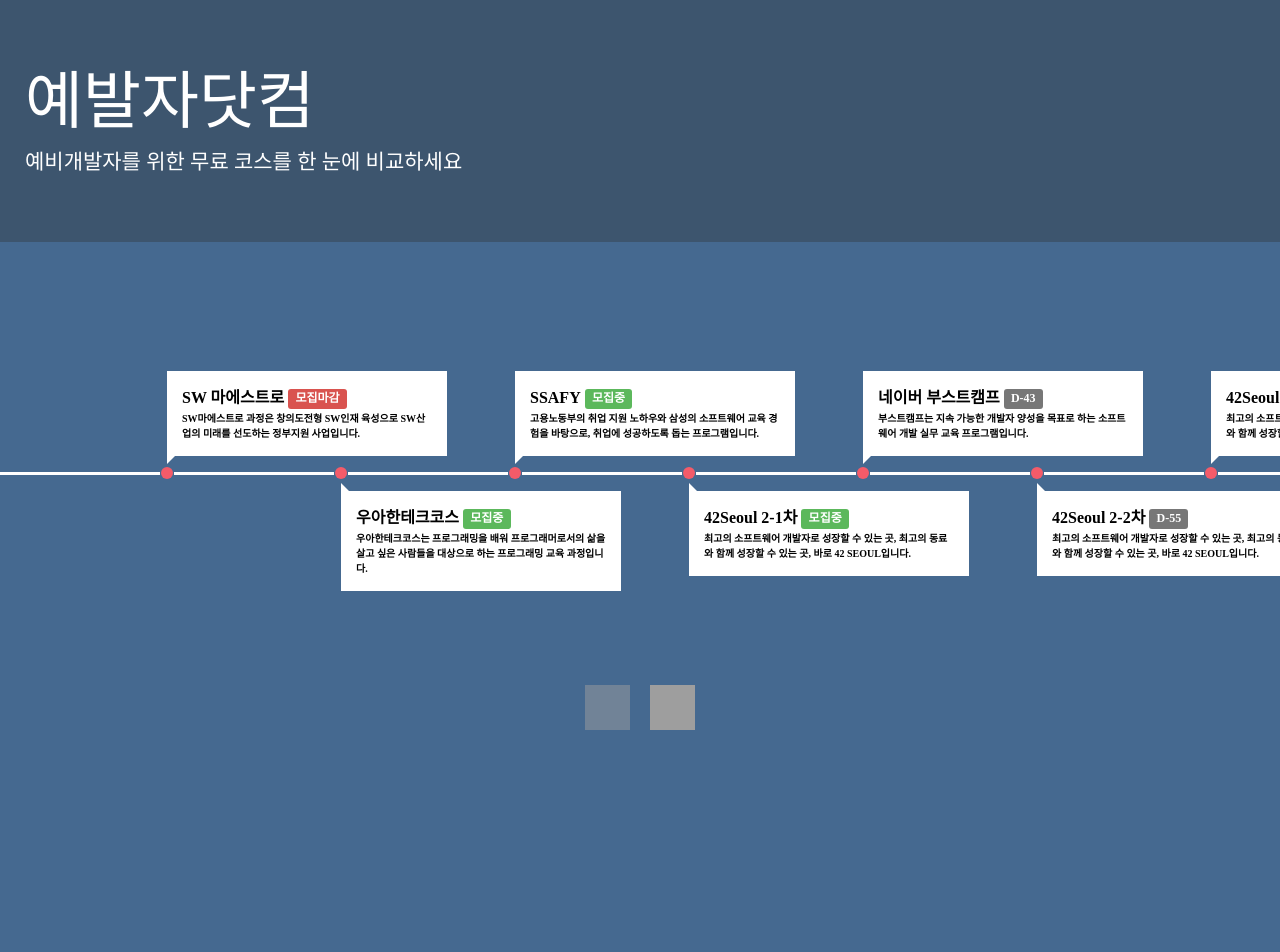
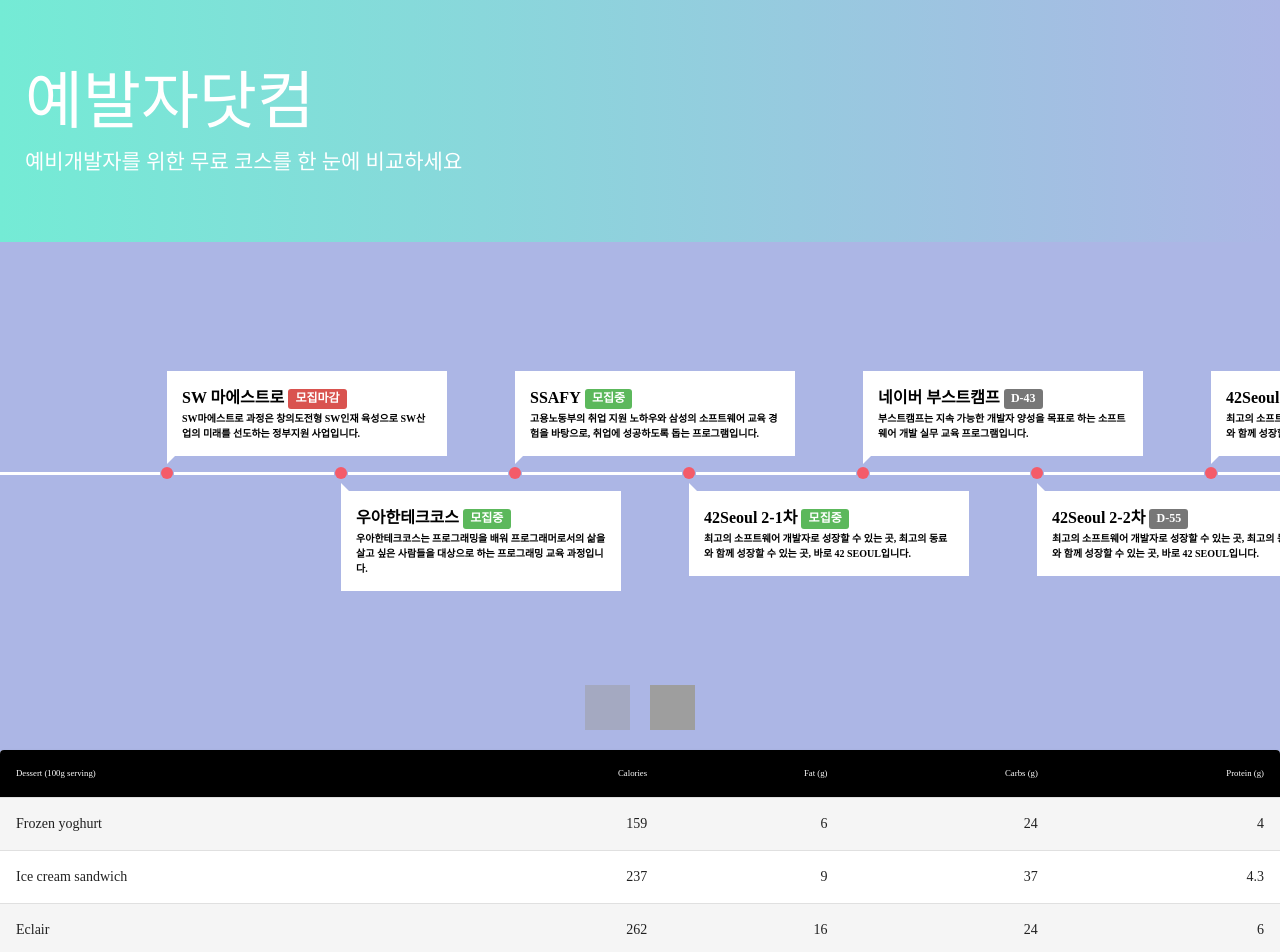
Before and after one commit to hidaehyunlee/MeterialUI_tutorial, a React (Create React App) app: page / in a window 1280 px wide. Shown: the top 952 px of the page. Before the commit the page ends 800 px from the top, so only its background shows below. Built offline with nearby package versions, Linux system fonts and the light colour scheme; grey boxes are pictures that could not be loaded; a web font is replaced by a local one.

Commit message:
Add -webkit-linear-gradient

```diff
--- a/src/App.js
+++ b/src/App.js
@@ -3,6 +3,7 @@
 import CustomizedTimeline from './components/CustomizedTimeline'
 import Jumbotron from './components/Jumbotron'
 import HorizontalTimeline from './components/HorizontalTimeline'
+import Table from './components/Table'
 
 class App extends Component {
 	render() {
@@ -11,6 +12,7 @@
 			<Jumbotron title={'예발자닷컴'} content={'예비개발자를 위한 무료 코스를 한 눈에 비교하세요'}></Jumbotron>
 			{/* <CustomizedTimeline></CustomizedTimeline> */}
 			<HorizontalTimeline></HorizontalTimeline>
+			<Table></Table>
 		</div>
 	  );
 	}
--- /dev/null
+++ b/src/components/Table.js
@@ -0,0 +1,78 @@
+import React from 'react';
+import { withStyles, makeStyles } from '@material-ui/core/styles';
+import Table from '@material-ui/core/Table';
+import TableBody from '@material-ui/core/TableBody';
+import TableCell from '@material-ui/core/TableCell';
+import TableContainer from '@material-ui/core/TableContainer';
+import TableHead from '@material-ui/core/TableHead';
+import TableRow from '@material-ui/core/TableRow';
+import Paper from '@material-ui/core/Paper';
+
+const StyledTableCell = withStyles((theme) => ({
+  head: {
+    backgroundColor: theme.palette.common.black,
+    color: theme.palette.common.white,
+  },
+  body: {
+    fontSize: 14,
+  },
+}))(TableCell);
+
+const StyledTableRow = withStyles((theme) => ({
+  root: {
+    '&:nth-of-type(odd)': {
+      backgroundColor: theme.palette.action.hover,
+    },
+  },
+}))(TableRow);
+
+function createData(name, calories, fat, carbs, protein) {
+  return { name, calories, fat, carbs, protein };
+}
+
+const rows = [
+  createData('Frozen yoghurt', 159, 6.0, 24, 4.0),
+  createData('Ice cream sandwich', 237, 9.0, 37, 4.3),
+  createData('Eclair', 262, 16.0, 24, 6.0),
+  createData('Cupcake', 305, 3.7, 67, 4.3),
+  createData('Gingerbread', 356, 16.0, 49, 3.9),
+];
+
+const useStyles = makeStyles({
+  table: {
+    minWidth: 700,
+  },
+});
+
+export default function CustomizedTables() {
+  const classes = useStyles();
+
+  return (
+    <TableContainer component={Paper}>
+      <Table className={classes.table} aria-label="customized table">
+        <TableHead>
+          <TableRow>
+            <StyledTableCell>Dessert (100g serving)</StyledTableCell>
+            <StyledTableCell align="right">Calories</StyledTableCell>
+            <StyledTableCell align="right">Fat&nbsp;(g)</StyledTableCell>
+            <StyledTableCell align="right">Carbs&nbsp;(g)</StyledTableCell>
+            <StyledTableCell align="right">Protein&nbsp;(g)</StyledTableCell>
+          </TableRow>
+        </TableHead>
+        <TableBody>
+          {rows.map((row) => (
+            <StyledTableRow key={row.name}>
+              <StyledTableCell component="th" scope="row">
+                {row.name}
+              </StyledTableCell>
+              <StyledTableCell align="right">{row.calories}</StyledTableCell>
+              <StyledTableCell align="right">{row.fat}</StyledTableCell>
+              <StyledTableCell align="right">{row.carbs}</StyledTableCell>
+              <StyledTableCell align="right">{row.protein}</StyledTableCell>
+            </StyledTableRow>
+          ))}
+        </TableBody>
+      </Table>
+    </TableContainer>
+  );
+}
--- a/src/styles/HorizontalTimeline.css
+++ b/src/styles/HorizontalTimeline.css
@@ -21,7 +21,7 @@
 
 body {
   font: normal 16px/1.5 "Helvetica Neue", sans-serif;
-  background: #456990;
+  background: #ACB6E5;
   color: #fff;
 }
 
--- a/src/styles/Jumbotron.css
+++ b/src/styles/Jumbotron.css
@@ -1,6 +1,7 @@
 .jumbotron {
-	background: #3d556e;
-
+	background: #74ebd5;
+    background: -webkit-linear-gradient(to right, #74ebd5, #ACB6E5);
+    background: linear-gradient(to right, #74ebd5, #ACB6E5);
 }
 
 h1 {
```
Also changed, not shown: src/styles/Table.css (added).
